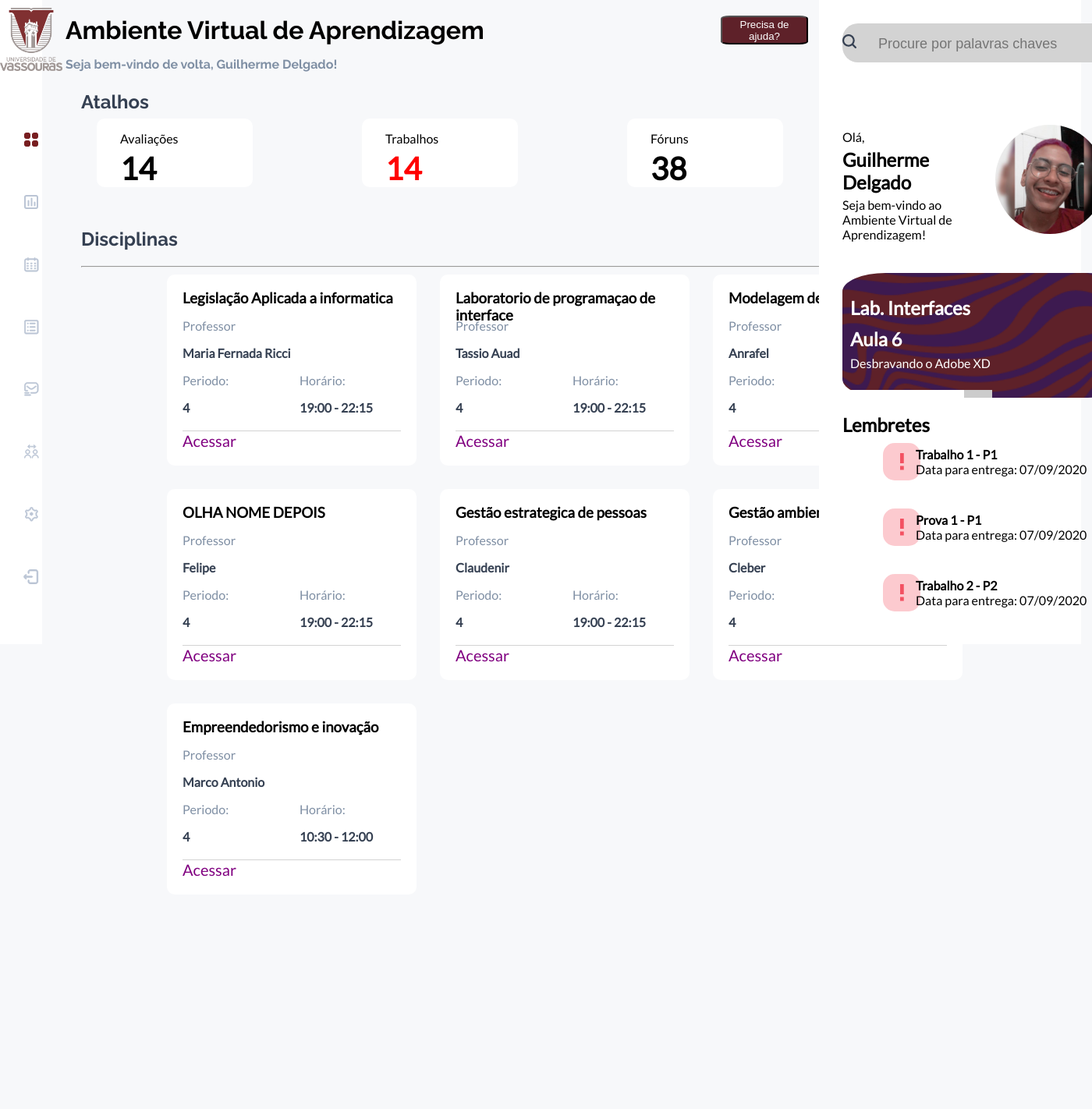
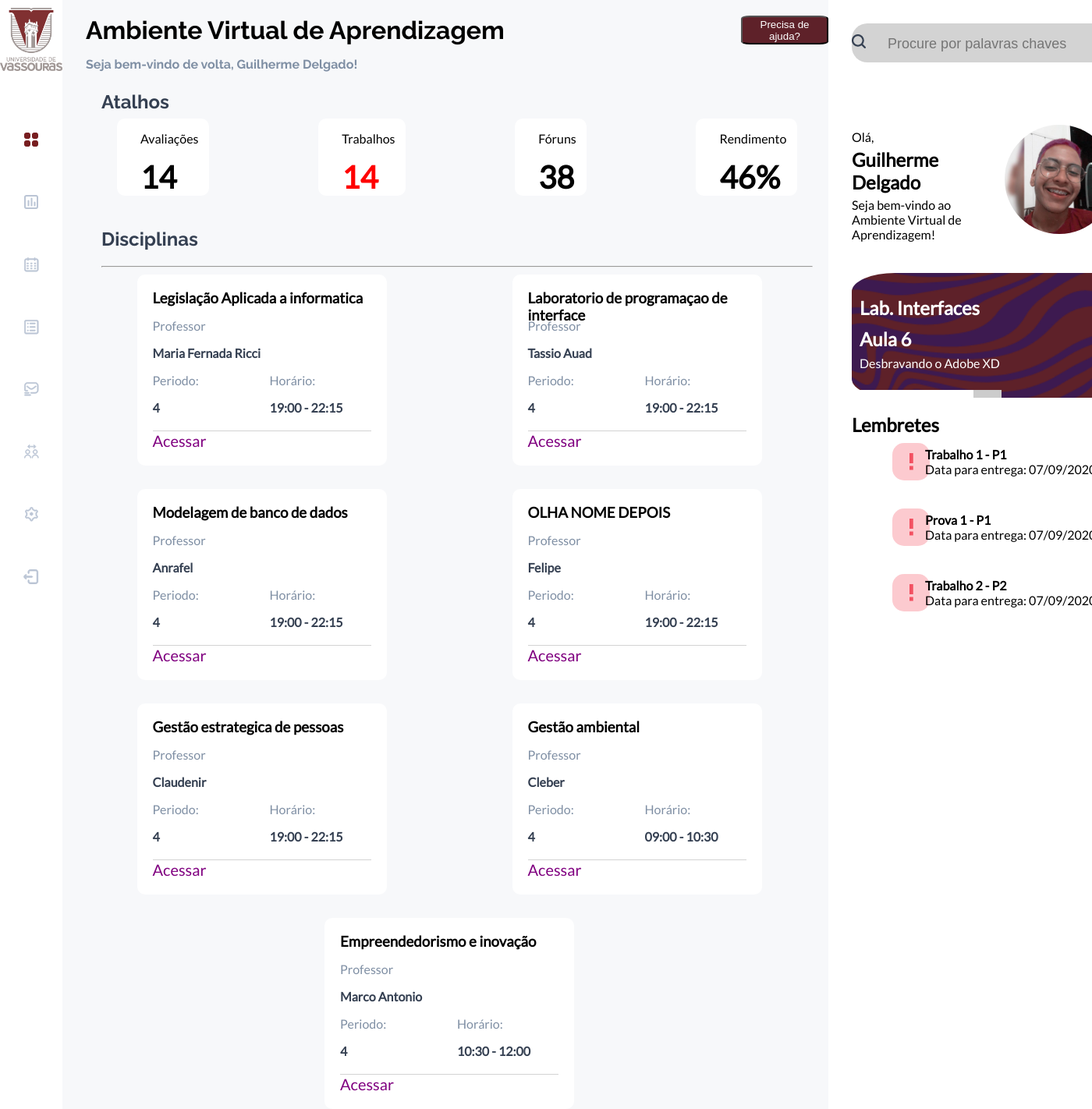
Before and after one commit to DelgadGuilherme/Ava2.0, a Flask app: page / in a window 1400 px wide; the page is wider, and only the part inside the window is pictured. Shown: that part at 78% size. Before the commit the page ends 1124 px from the top of that part, so only its background shows below. Run offline with Flask 2, Linux system fonts and the light colour scheme.

Commit message:
Fix: Layout
Mudanças nos css  para deixar o Layout mais responsivo

```diff
--- a/application/view/static/css/styleIndex.css
+++ b/application/view/static/css/styleIndex.css
@@ -1,6 +1,6 @@
 /** ------------------------------------------------------------------------------------ Inicio Body ------------------------------------------------------------------------------------ **/
 body{
-    display: grid;
+    display: flex;
     grid-template-areas: "menu conteudo perfil";
     grid-template-columns: 6vw 69vw 24vw;
     background-color:  #F7F8FA;
@@ -38,8 +38,9 @@
 
 #informacao-geral{
     display: grid;
-    grid-template-areas: "saudacao saudacao " "atalho-titulo atalho-titulo" "atalhos atalhos" "disciplinas-titulo disciplinas-titulo" "disciplinas disciplinas";
-    grid-template-rows: 12vh 7vh 15vh 10vh 55vh;
+    grid-template-areas: "saudacao" "atalho-titulo" "atalhos" "disciplinas-titulo" "disciplinas";
+    grid-template-rows: 12vh 7vh 15vh 10vh auto;
+    grid-template-columns: auto;
     grid-area: conteudo;
     background-color:  #F7F8FA;
 }
@@ -86,15 +87,17 @@
 
 #atalhos{
     grid-area: atalhos;
-    display: grid;
-    grid-template-columns: repeat(4, minmax(200px, 50vh));
+    display: flex;
+    flex-wrap: wrap;
+    flex-direction: column;
+    justify-content: space-around;
     grid-column-gap: 140px;
+    grid-row-gap: 20px;
     padding: 40px;
     padding-top: 0px;
 }
 
 #atalhos div{
-    display: grid;
     grid-template-areas: "atalho"  "info";
     grid-template-rows: 5vh 6vh;
     margin: 0;
@@ -124,11 +127,12 @@
 
 /** ------------------------------------------------------------------------------------ Incio Disciplinas Central ------------------------------------------------------------------------------------ **/
 #disciplinas{
-    display: grid;
-    grid-template-columns: repeat(3, minmax(200px, 40vh));
+    display: flex;
+    flex-wrap: wrap;
+    flex-direction: row;
     grid-row-gap: 30px;
     grid-column-gap: 30px;
-    justify-content: center;
+    justify-content: space-around;
     grid-area: disciplinas;
     margin-right: 20px;
 }
@@ -146,6 +150,7 @@
     display: grid;
     background-color:#FFFFFF;
     grid-template-areas: "nome-disciplina nome-disciplina" "informacao informacao"  "acessar acessar";
+    grid-template-columns: 20vh 20vh;
     grid-template-rows: 40px;
 }
 
@@ -211,7 +216,7 @@
     text-decoration: none;
 }
 
-/** ------------------------------------------------------------------------------------ Final Disciplinas Central ------------------------------------------------------------------------------------ **/
+/** ------------------------------------------------------------------------------------ Final Disciplinas Central   ------------------------------------------------------------------------------------ **/
 
 /** ------------------------------------------------------------------------------------ Inicio Pefil ------------------------------------------------------------------------------------ **/
 
@@ -339,3 +344,24 @@
 }
 
 /** ------------------------------------------------------------------------------------ Final Pefil ------------------------------------------------------------------------------------ **/
+
+@media screen and (max-width: 1300px) {
+
+    body{
+        display: grid;
+        grid-template-areas: "menu conteudo";
+        grid-template-columns: auto;
+    }
+
+    #informacao-geral{
+        display: flex;
+        flex-wrap: wrap;
+        flex-direction: column;
+        grid-template-areas: "saudacao" "atalho-titulo" "atalhos" "disciplinas-titulo" "disciplinas";
+    }
+
+    #informacao-perfil{
+        display: none;
+    }
+
+}
```
Also changed, not shown: application/view/static/css/styleDisciplina.css (+48 -10 lines).
